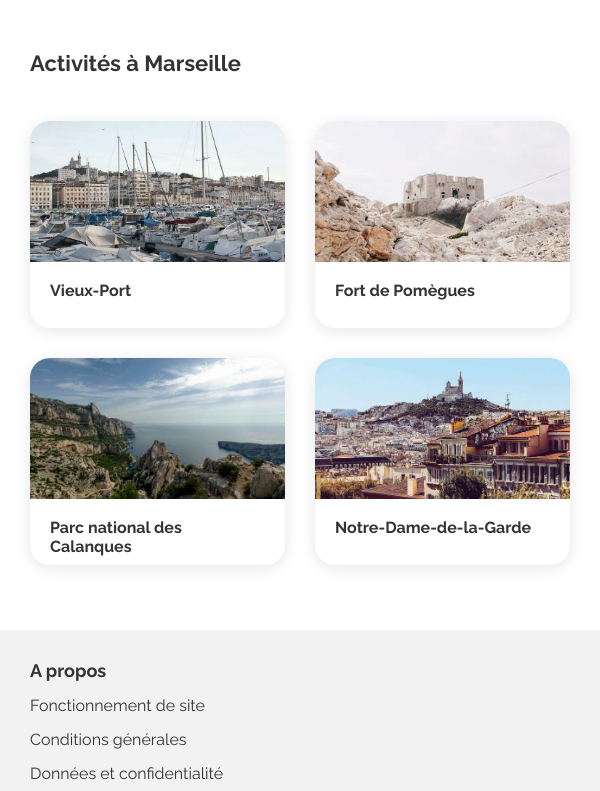
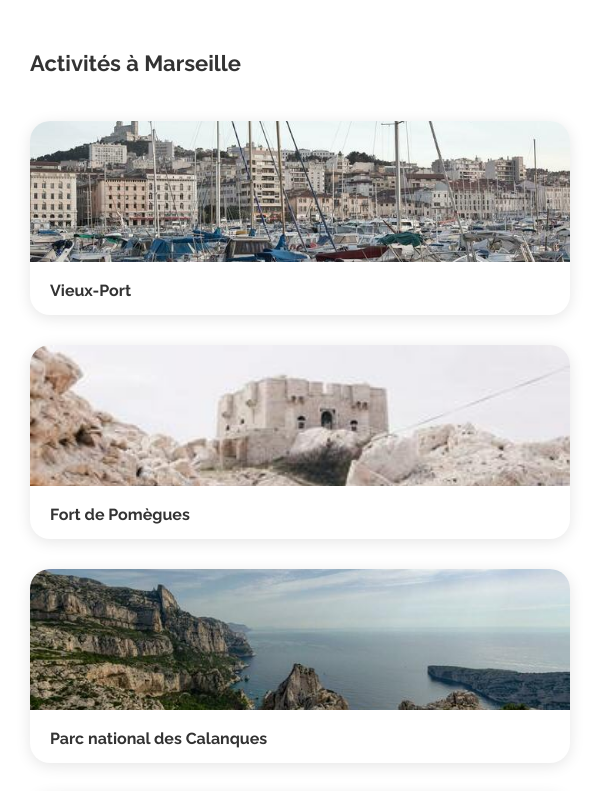
Before and after one commit to adelbonn/booki2, a plain HTML site: page index.html in a window 600 px wide. Shown: the part 2800-3591 px from the top of the page. Drawn offline with Linux system fonts and the light colour scheme.

Commit message:
remise en place cards activity comme sur la maquette

```diff
--- a/css/styles-mobile.css
+++ b/css/styles-mobile.css
@@ -241,12 +241,7 @@
 
 /**ajustement activity***/
 
-@media screen and (min-width: 500px) and (max-width: 767.98px) {
-  .activity-cards {
-    display: grid;
-    grid-template-columns: repeat(2, 1fr);
-  }
-}
+
 
 /***ajustements filters***/
 
--- a/css/styles-tablette.css
+++ b/css/styles-tablette.css
@@ -77,7 +77,7 @@
     width: 193px;
     margin: 0 auto;
   }
-  .card-activity h4 {
+  .card-activity figcaption {
     font-size: var(--font-size-small);
     padding: 10px 15px;
     text-align: left;
```
